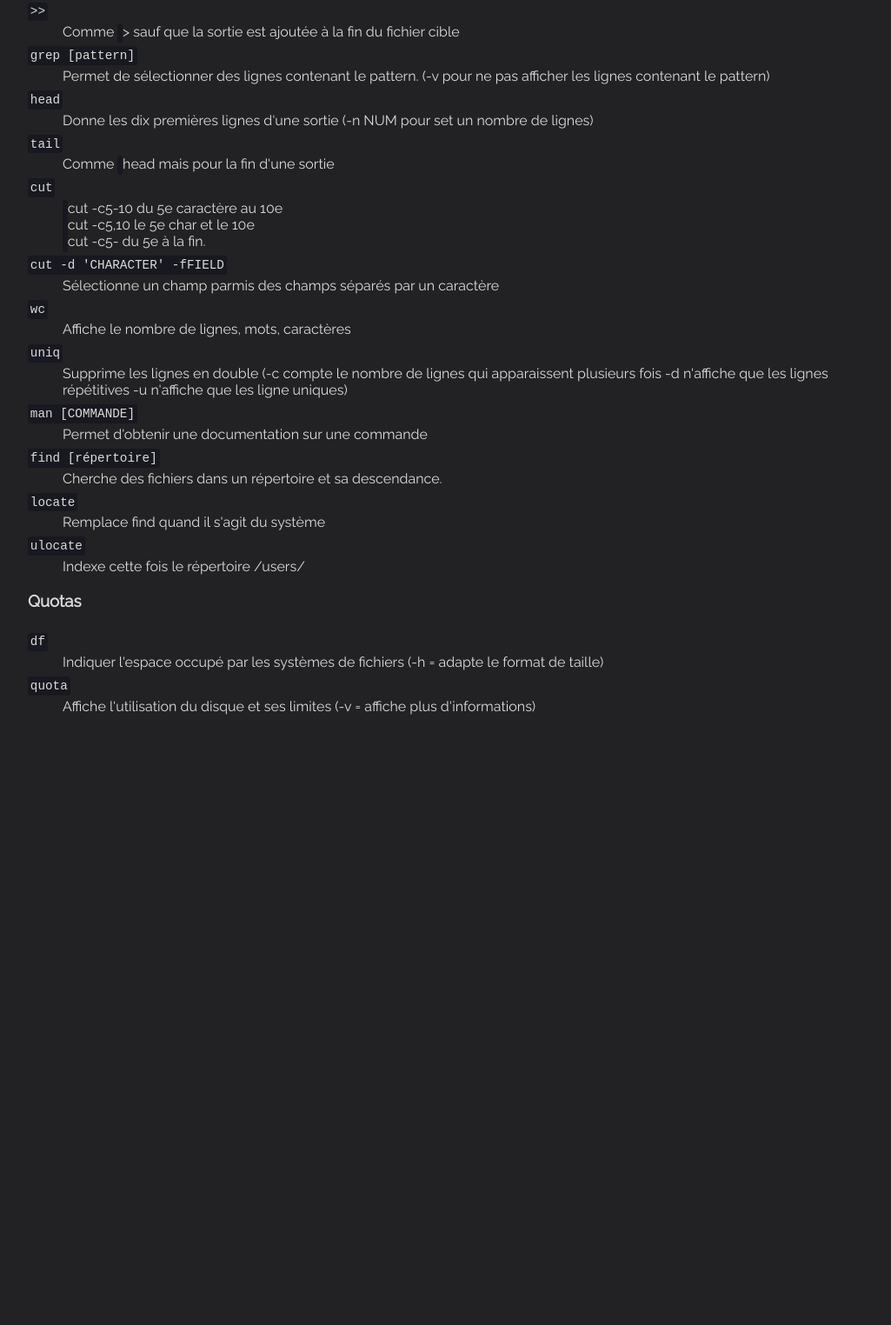
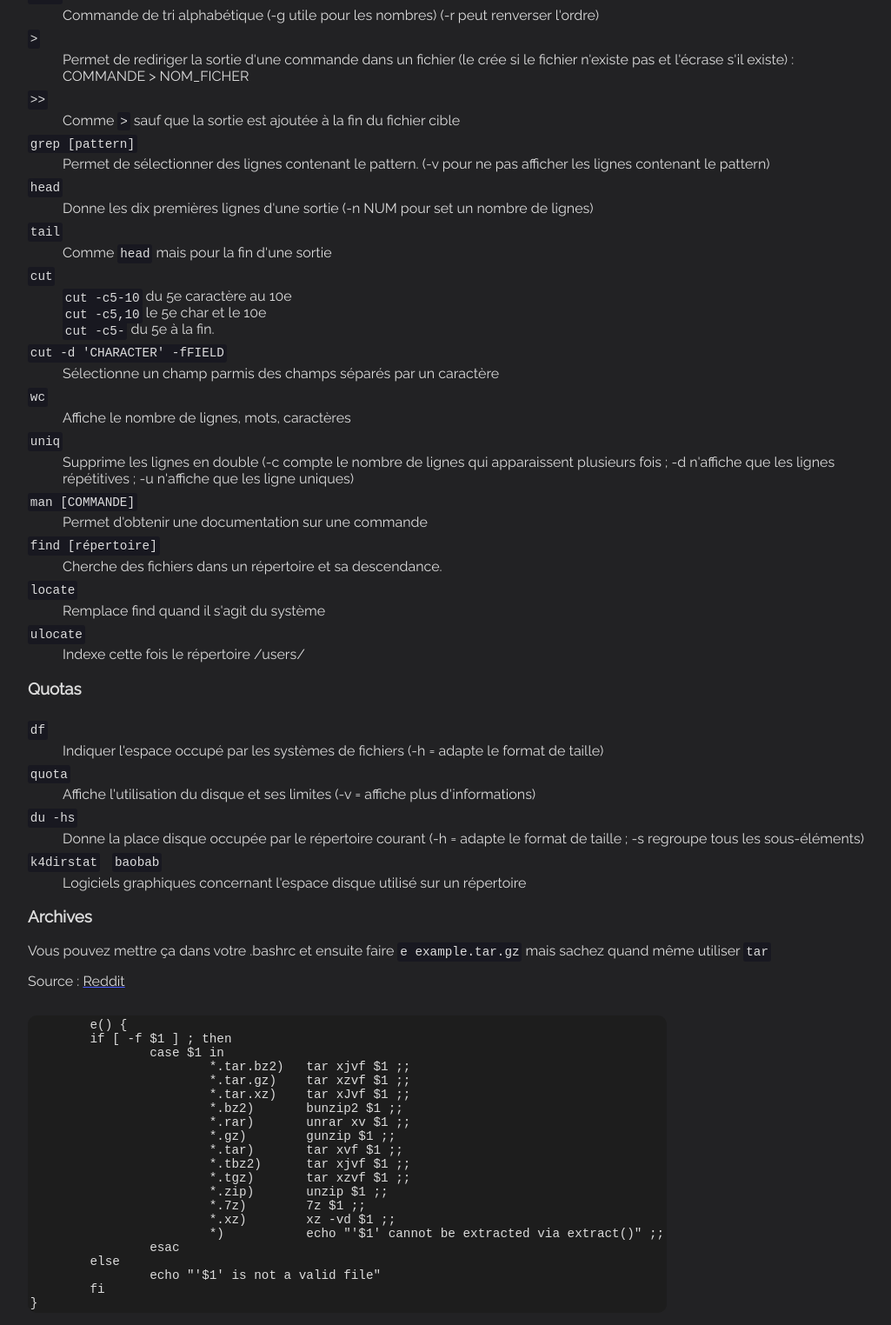
Before and after one commit to Synntix/Info-website, a plain HTML site: page s1/m1101a.html in a window 1280 px wide. Shown: the part 1096-2620 px from the top of the page at 87% size, without its empty margins (146-1171 px from the left). Before the commit the page ends 1934 px from the top, so only its background shows below. Drawn offline with Linux system fonts and the light colour scheme.

Commit message:
Ajouts à M1101A

```diff
--- a/s1/css/m1101a.css
+++ b/s1/css/m1101a.css
@@ -13,10 +13,23 @@ section {
   margin-left: 50px;
 }
 
-command {
+code {
   font-family: monospace;
   font-size: 1.1em;
   background-color: #181820;
   border-radius: 3px;
   padding: 0.2em;
 }
+
+dt {
+  margin-right: 10px;
+}
+
+pre {
+  display: inline-block;
+  font-family: monospace;
+  font-size: 1.1em;
+  background-color: #1D1D1D;
+  border-radius: 10px;
+  padding: 0.2em;
+}
--- a/s1/m1101a.html
+++ b/s1/m1101a.html
@@ -5,7 +5,7 @@
     <title>Semestre 1 - M1101A</title>
     <link rel="stylesheet" href="css/m1101a.css">
     <link rel="stylesheet" href="../css/master.css">
-    <link rel="shortcut icon" href="static/programmingicon.png" type="image/x-icon">
+    <link rel="shortcut icon" href="../static/programmingicon.png" type="image/x-icon">
     <link href="https://fonts.googleapis.com/css?family=Raleway&display=swap" rel="stylesheet">
   </head>
   <body>
@@ -25,6 +25,10 @@
         <dd>Crée un répertoire</dd>
         <dt>rm [fichier(s)]</dt>
         <dd>Supprime un ou plusieurs fichiers (-r pour un répertoire)</dd>
+        <dt>ln -s</dt>
+        <dd>Crée un lien symbolique</dd>
+        <dt>chmod</dt>
+        <dd>Change les permissions des fichiers/répertoires (<code>chmod -R go-rwx</code> pour revenir à la situation de base)</dd>
       </dl>
     </section>
 
@@ -58,23 +62,23 @@
         <dt>></dt>
         <dd>Permet de rediriger la sortie d'une commande dans un fichier (le crée si le fichier n'existe pas et l'écrase s'il existe) : COMMANDE > NOM_FICHER</dd>
         <dt>>></dt>
-        <dd>Comme <command>></command> sauf que la sortie est ajoutée à la fin du fichier cible</dd>
+        <dd>Comme <code>></code> sauf que la sortie est ajoutée à la fin du fichier cible</dd>
         <dt>grep [pattern]</dt>
         <dd>Permet de sélectionner des lignes contenant le pattern. (-v pour ne pas afficher les lignes contenant le pattern)</dd>
         <dt>head</dt>
         <dd>Donne les dix premières lignes d'une sortie (-n NUM pour set un nombre de lignes)</dd>
         <dt>tail</dt>
-        <dd>Comme <command>head</command> mais pour la fin d'une sortie</dd>
+        <dd>Comme <code>head</code> mais pour la fin d'une sortie</dd>
         <dt>cut</dt>
-        <dd><command>cut -c5-10</command> du 5e caractère au 10e</dd>
-        <dd><command>cut -c5,10</command> le 5e char et le 10e</dd>
-        <dd><command>cut -c5-</command> du 5e à la fin.</dd>
+        <dd><code>cut -c5-10</code> du 5e caractère au 10e</dd>
+        <dd><code>cut -c5,10</code> le 5e char et le 10e</dd>
+        <dd><code>cut -c5-</code> du 5e à la fin.</dd>
         <dt>cut -d 'CHARACTER' -fFIELD</dt>
         <dd>Sélectionne un champ parmis des champs séparés par un caractère</dd>
         <dt>wc</dt>
         <dd>Affiche le nombre de lignes, mots, caractères</dd>
         <dt>uniq</dt>
-        <dd>Supprime les lignes en double (-c compte le nombre de lignes qui apparaissent plusieurs fois -d n'affiche que les lignes répétitives -u n'affiche que les ligne uniques)</dd>
+        <dd>Supprime les lignes en double (-c compte le nombre de lignes qui apparaissent plusieurs fois ; -d n'affiche que les lignes répétitives ; -u n'affiche que les ligne uniques)</dd>
         <dt>man [COMMANDE]</dt>
         <dd>Permet d'obtenir une documentation sur une commande</dd>
         <dt>find [répertoire]</dt>
@@ -93,7 +97,41 @@
         <dd>Indiquer l'espace occupé par les systèmes de fichiers (-h = adapte le format de taille)</dd>
         <dt>quota</dt>
         <dd>Affiche l'utilisation du disque et ses limites (-v = affiche plus d'informations)</dd>
+        <dt>du -hs</dt>
+        <dd>Donne la place disque occupée par le répertoire courant (-h = adapte le format de taille ; -s regroupe tous les sous-éléments)</dd>
+        <dt>k4dirstat</dt>
+        <dt>baobab</dt>
+        <dd>Logiciels graphiques concernant l'espace disque utilisé sur un répertoire</dd>
       </dl>
+    </section>
+
+    <section>
+      <h3>Archives</h3>
+      <p>Vous pouvez mettre ça dans votre .bashrc et ensuite faire <code>e example.tar.gz</code> mais sachez quand même utiliser <code>tar</code>
+        <p>Source : <a href="https://www.reddit.com/r/unixporn/comments/cy7fd2/tiling_users_do_you_also_have_a_fallback_desktop/eyq9bgt/">Reddit</a></p>
+      <pre>
+        e() {
+	if [ -f $1 ] ; then
+		case $1 in
+			*.tar.bz2)   tar xjvf $1 ;;
+			*.tar.gz)    tar xzvf $1 ;;
+			*.tar.xz)    tar xJvf $1 ;;
+			*.bz2)       bunzip2 $1 ;;
+			*.rar)       unrar xv $1 ;;
+			*.gz)        gunzip $1 ;;
+			*.tar)       tar xvf $1 ;;
+			*.tbz2)      tar xjvf $1 ;;
+			*.tgz)       tar xzvf $1 ;;
+			*.zip)       unzip $1 ;;
+			*.7z)        7z $1 ;;
+			*.xz)        xz -vd $1 ;;
+			*)           echo "'$1' cannot be extracted via extract()" ;;
+		esac
+	else
+		echo "'$1' is not a valid file"
+	fi
+}<!--
+   --></pre>
     </section>
 
   </body>
```
